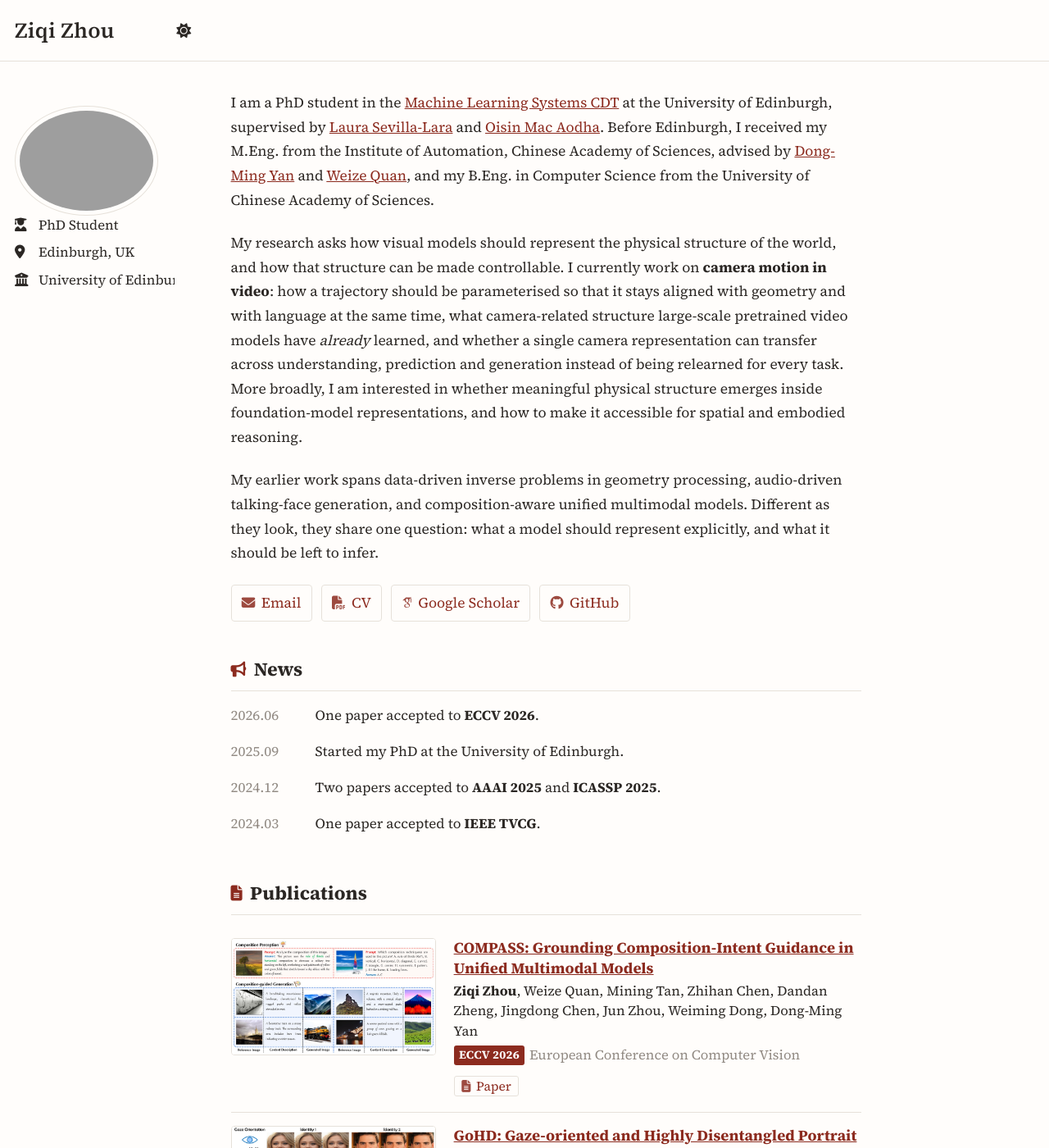
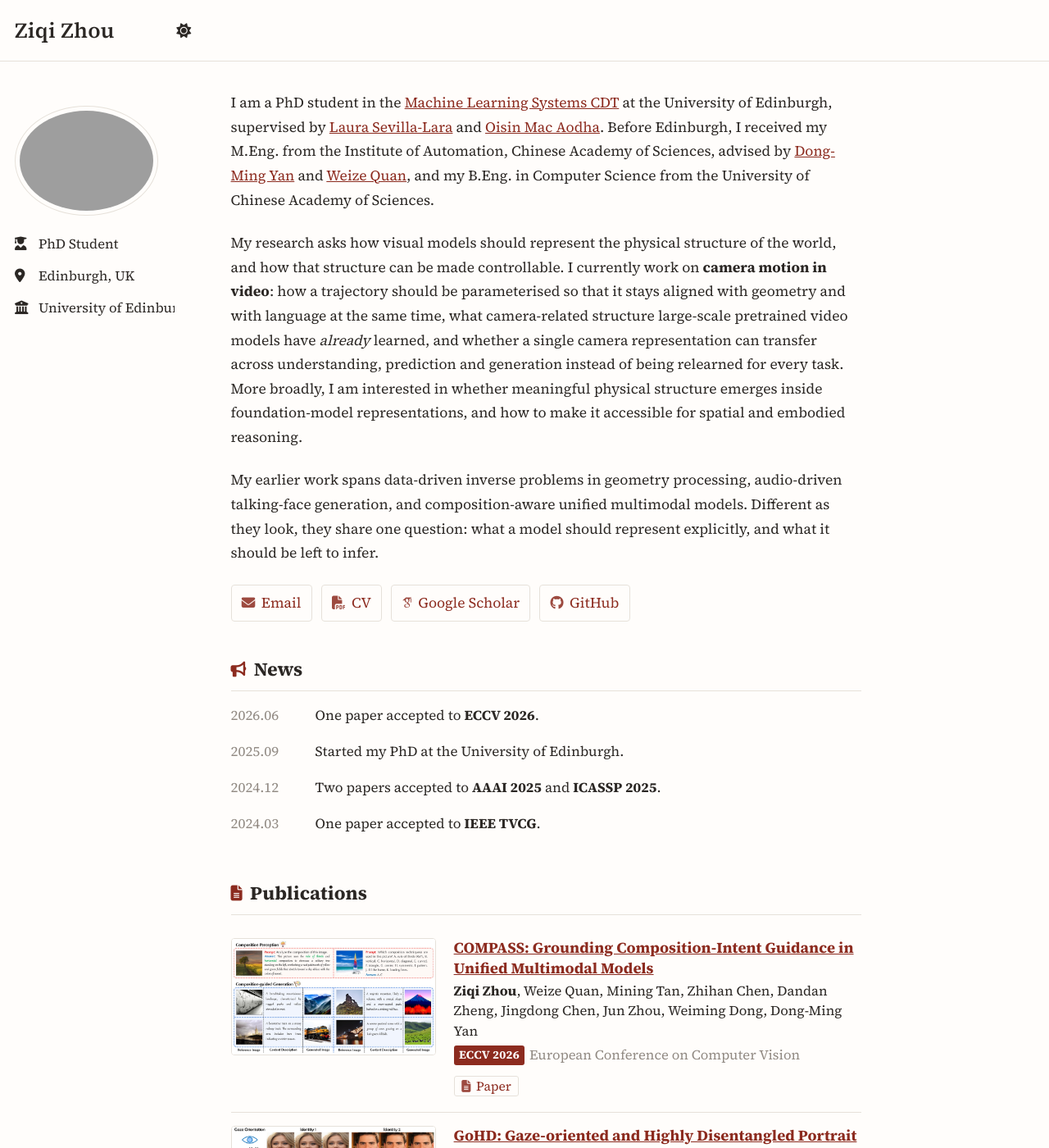
Before and after one commit to Jia1018/Jia1018.github.io, a Jekyll site: the page built from _pages/about.md, in a window 1280 px wide and 1400 px high. Shown: the whole window at 82% size. Built offline with Jekyll 4.4.1, drawn with Linux system fonts in a browser that asks for light colours; some web fonts are replaced; a script that is not in the unit is left out.

```diff
--- a/assets/css/homepage.css
+++ b/assets/css/homepage.css
@@ -365,6 +365,21 @@ html[data-theme="dark"] .exp-logo img {
   display: none;
 }
 
+/* with the name gone the avatar sat right on top of the icon rows */
+@media (min-width: 1024px) {
+  .sidebar .author__avatar {
+    margin-bottom: 1.1em;
+  }
+
+  .sidebar .author__urls-wrapper {
+    margin-top: 0.4em;
+  }
+
+  .author__urls li {
+    padding: 0.18em 0;
+  }
+}
+
 
 .sidebar p,
 .sidebar li,
```
